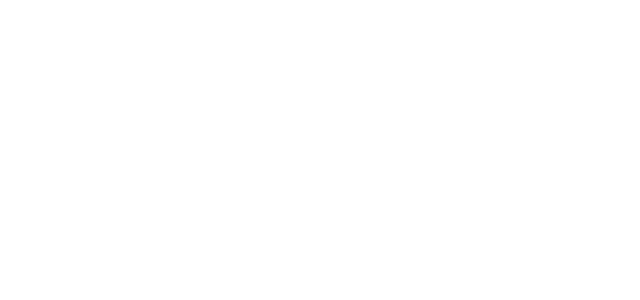
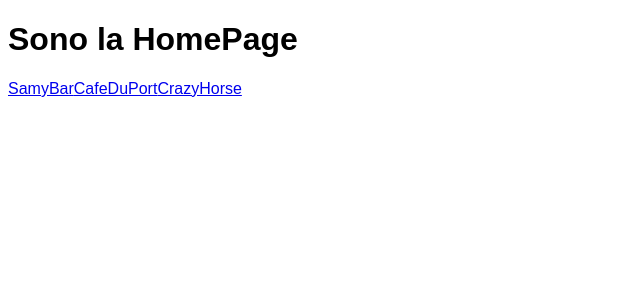
Before and after one commit to GiuseppeLiGioi/locali-dex-prova, a React (Vite) app: page / in a window 1280 px wide. Shown: the top 300 px of the page, without its empty margins (0-640 px from the left). Built offline with nearby package versions, Linux system fonts and the light colour scheme.

Commit message:
added. default route and strted pages.

```diff
--- a/package.json
+++ b/package.json
@@ -11,7 +11,8 @@
   },
   "dependencies": {
     "react": "^19.1.0",
-    "react-dom": "^19.1.0"
+    "react-dom": "^19.1.0",
+    "react-router-dom": "^7.6.2"
   },
   "devDependencies": {
     "@eslint/js": "^9.25.0",
--- a/src/App.jsx
+++ b/src/App.jsx
@@ -1,11 +1,26 @@
 import { useState } from 'react'
-
+import { BrowserRouter, Routes, Route } from 'react-router-dom'
+import HomePage from './assets/components/HomePage'
+import CafeDuPort from './assets/components/CafeDuPort'
+import CrazyHorse from './assets/components/CrazyHorse'
+import NotFound from './assets/components/NotFound'
+import SamyBar from './assets/components/SamyBar'
 
 function App() {
 
 
   return (
     <>
+    <BrowserRouter>
+    <Routes>
+      <Route path='/' element={<HomePage />}/>
+      <Route path='/cafeduport' element={<CafeDuPort />}/>
+      <Route path='/samybar' element={<SamyBar />}/>
+      <Route path='/crazyhorse' element={<CrazyHorse />}/>
+      <Route path='/*' element={<NotFound />}/>
+
+    </Routes>
+    </BrowserRouter>
 
     </>
   )
--- /dev/null
+++ b/src/assets/components/CafeDuPort.jsx
@@ -0,0 +1,7 @@
+export default function CafeDuPort(){
+    return (
+        <div>
+           <h1>CafeDuPort</h1>
+        </div>
+    )
+}
--- /dev/null
+++ b/src/assets/components/CrazyHorse.jsx
@@ -0,0 +1,7 @@
+export default function CrazyHorse(){
+    return (
+        <div>
+           <h1>CrazyHorse</h1>
+        </div>
+    )
+}
--- /dev/null
+++ b/src/assets/components/HomePage.jsx
@@ -0,0 +1,11 @@
+import NavBar from "./Navbar";
+
+export default function HomePage(){
+      return (
+        <div>
+
+            <h1>Sono la HomePage</h1>
+            <NavBar />
+        </div>
+      )
+}
--- /dev/null
+++ b/src/assets/components/Navbar.jsx
@@ -0,0 +1,15 @@
+import { Link } from "react-router-dom"
+
+export default function NavBar(){
+    return (
+        <div>
+            <nav>
+            <Link to={"/samybar"}>SamyBar</Link>
+            <Link to={"/cafeduport"}>CafeDuPort</Link>
+            <Link to={"/crazyhorse"}>CrazyHorse</Link>
+
+            </nav>
+
+        </div>
+    )
+}
--- /dev/null
+++ b/src/assets/components/NotFound.jsx
@@ -0,0 +1,8 @@
+export default function NotFound () {
+    return (
+        <div>
+            <h1>OOPSS... QUALCOSA è ANDATO STORTO</h1>
+            <p>Pagina non trovata</p>
+        </div>
+    )
+}
--- /dev/null
+++ b/src/assets/components/SamyBar.jsx
@@ -0,0 +1,7 @@
+export default function SamyBar(){
+    return (
+        <div>
+           <h1>SamyBar</h1>
+        </div>
+    )
+}
```
Also changed, not shown: 1 other file (tests, documents, lock files or other folders).
